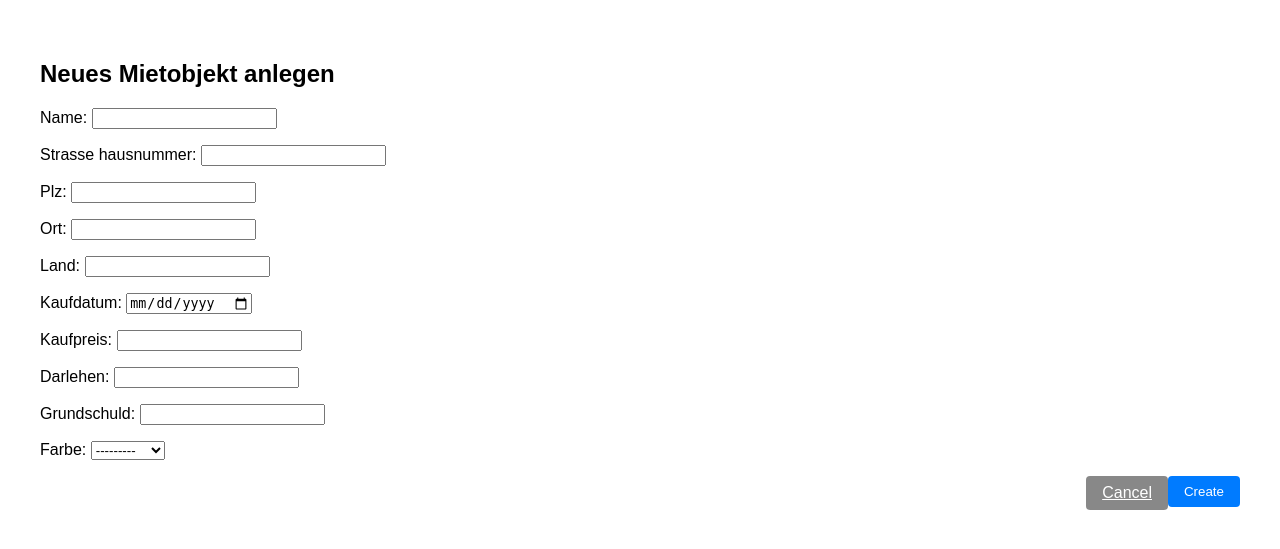
After one commit to JonnyDKahle/kostenpruefung-mietobjekte, a Django app: page /mietobjekt/create/ in a window 1280 px wide. The commit adds this page. Shown: the top 549 px of the page. Run offline with Django 4.2, Linux system fonts and the light colour scheme.

Commit message:
Add Mietobjekt creation functionality with form and view

```diff
--- /dev/null
+++ b/kostenpruefung_mietobjekte_app/forms.py
@@ -0,0 +1,12 @@
+from django import forms
+from .models import Mietobjekt
+
+class MietobjektForm(forms.ModelForm):
+    kaufdatum = forms.DateField(widget=forms.DateInput(attrs={'type': 'date'}))
+
+    class Meta:
+        model = Mietobjekt
+        exclude = ['created_by']
+        widgets = {
+            'kaufdatum': forms.DateInput(attrs={'type': 'date'}),
+        }
--- /dev/null
+++ b/kostenpruefung_mietobjekte_app/templates/kostenpruefung_mietobjekte_app/mietobjekt_form.html
@@ -0,0 +1,20 @@
+{% load static %}
+<!DOCTYPE html>
+<html lang="de">
+<head>
+    <meta charset="UTF-8">
+    <title>Mietobjekt anlegen</title>
+    <link rel="stylesheet" href="{% static 'kostenpruefung_mietobjekte_app/style.css' %}">
+</head>
+<body>
+<div class="main-content">
+    <h2>Neues Mietobjekt anlegen</h2>
+    <form method="post">
+        {% csrf_token %}
+        {{ form.as_p }}
+        <button type="submit" class="action-btn">Create</button>
+        <a href="{% url 'objekt_index' %}" class="action-btn" style="background:#888;">Cancel</a>
+    </form>
+</div>
+</body>
+</html>
--- a/kostenpruefung_mietobjekte_app/templates/kostenpruefung_mietobjekte_app/objekt_index.html
+++ b/kostenpruefung_mietobjekte_app/templates/kostenpruefung_mietobjekte_app/objekt_index.html
@@ -16,8 +16,10 @@
         <a class="sidebar-link" href="#">Auswertung</a>
     </nav>
     <div class="main-content">
-        <button class="action-btn">Anlegen</button>
         <h2>Alle Objekte</h2>
+        <form action="{% url 'mietobjekt_create' %}" method="get" style="margin-bottom: 16px;">
+            <button class="action-btn" type="submit">Anlegen</button>
+        </form>
         <table class="object-table">
             <tr>
                 <th>Name</th>
--- a/kostenpruefung_mietobjekte_app/urls.py
+++ b/kostenpruefung_mietobjekte_app/urls.py
@@ -1,11 +1,12 @@
 from django.urls import path
-from .views import test_view, objekt_index, mieter, rechnungen, kostenarten, lieferanten
+from .views import test_view, objekt_index, mieter, rechnungen, kostenarten, lieferanten, mietobjekt_create
 
 
 
 urlpatterns = [
     path('test/', test_view, name='test'),
     path('', objekt_index, name='objekt_index'),
+    path('mietobjekt/create/', mietobjekt_create, name='mietobjekt_create'),
     path('mieter/', mieter, name='mieter'),
     path('rechnungen/', rechnungen, name='rechnungen'),
     path('kostenarten/', kostenarten, name='kostenarten'),
--- a/kostenpruefung_mietobjekte_app/views.py
+++ b/kostenpruefung_mietobjekte_app/views.py
@@ -1,6 +1,7 @@
-from django.shortcuts import render
+from django.shortcuts import render, redirect
 from django.http import HttpResponse
 from .models import Mietobjekt, Mieter, Rechnung, Rechnungsart, Lieferant
+from .forms import MietobjektForm
 
 # Create your views here.
 def test_view(request):
@@ -9,6 +10,18 @@ def test_view(request):
 def objekt_index(request):
     objekte = Mietobjekt.objects.all()
     return render(request, 'kostenpruefung_mietobjekte_app/objekt_index.html', {'objekte': objekte})
+
+def mietobjekt_create(request):
+    if request.method == 'POST':
+        form = MietobjektForm(request.POST)
+        if form.is_valid():
+            mietobjekt = form.save(commit=False)
+            mietobjekt.created_by = request.user
+            mietobjekt.save()
+            return redirect('objekt_index')
+    else:
+        form = MietobjektForm()
+    return render(request, 'kostenpruefung_mietobjekte_app/mietobjekt_form.html', {'form': form})
 
 def mieter(request):
     mieter = Mieter.objects.all()
```
Also changed, not shown: db.sqlite3.
